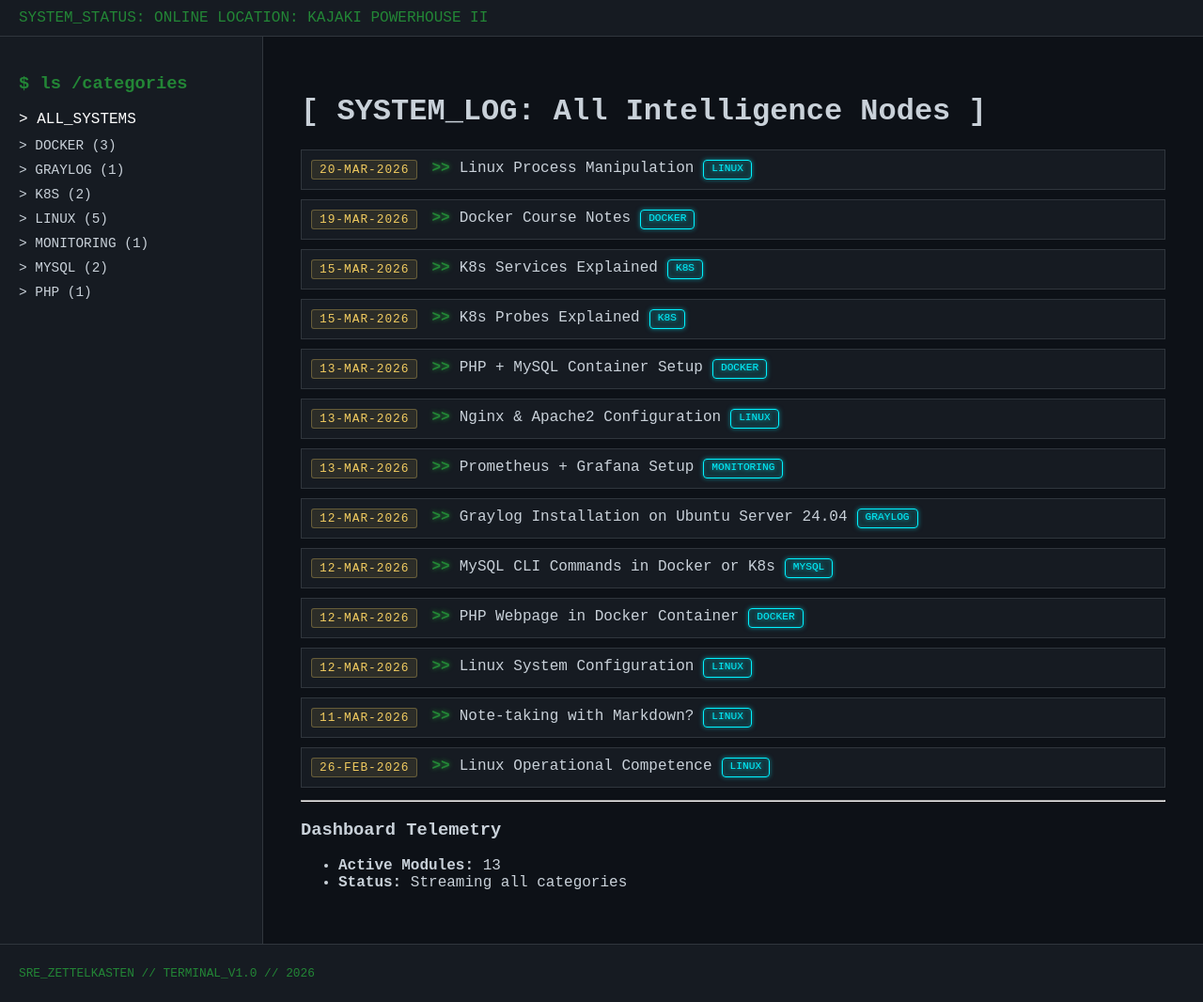
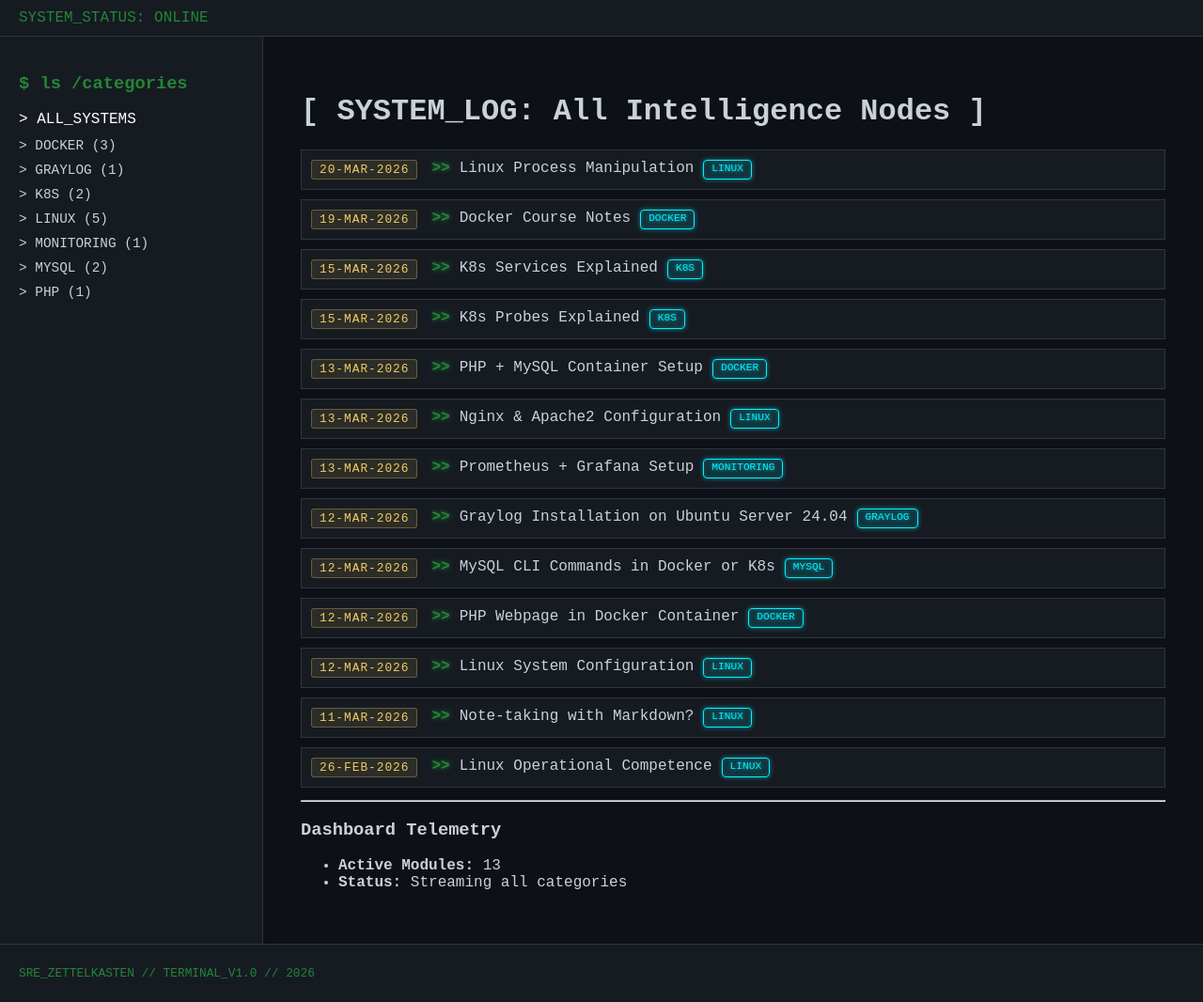
Before and after one commit to bosphoran/my-sre-notes, a Jekyll site: the page built from index.md, in a window 1280 px wide. Shown: the whole page at 94% size. Built offline with Jekyll 4.4.1, drawn with Linux system fonts in a browser that asks for light colours.

Commit message:
Header fixed

```diff
--- a/_layouts/dashboard.html
+++ b/_layouts/dashboard.html
@@ -9,7 +9,6 @@
 
   <header class="status-bar">
     <span>SYSTEM_STATUS: ONLINE</span>
-    <span>LOCATION: KAJAKI POWERHOUSE II</span>
   </header>
 
   <div class="dashboard-container">
```
